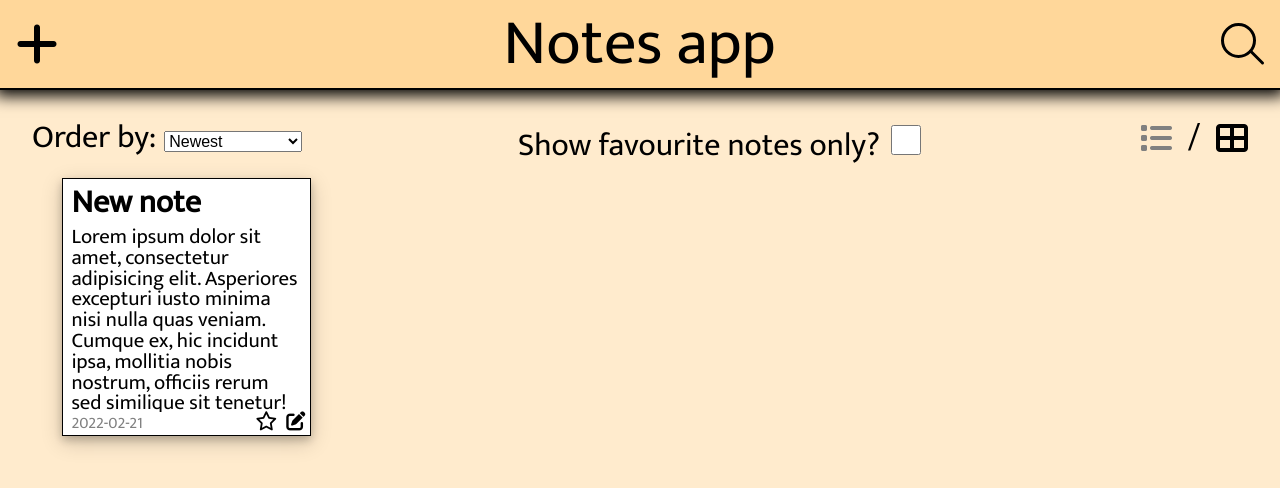
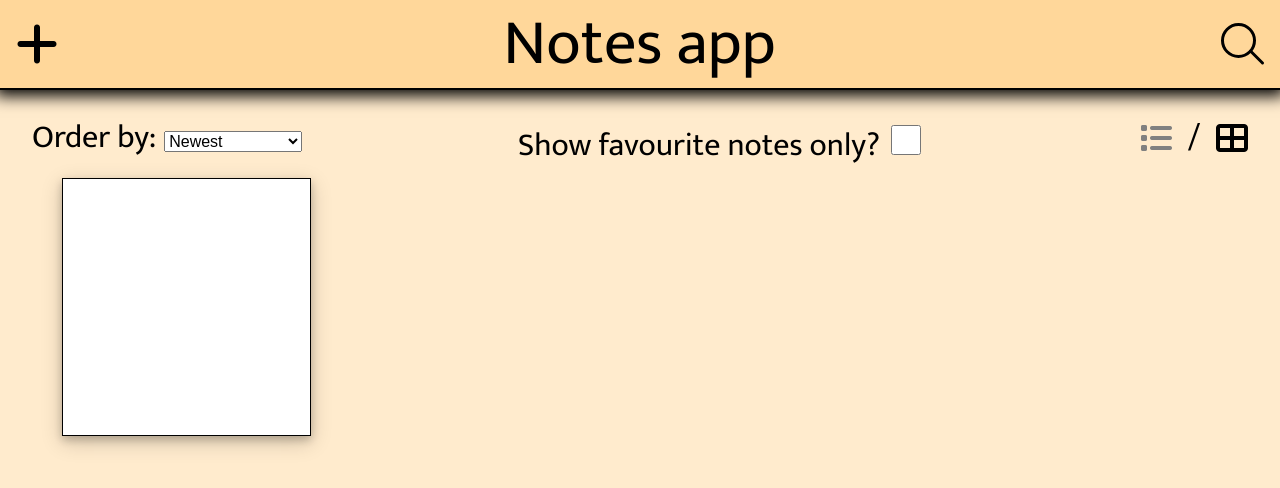
Before and after one commit to Jasper2213/note-app, a website: page public/index.html in a window 1280 px wide. Drawn offline with Linux system fonts and the light colour scheme; no server answers.

Commit message:
Removed temp data from html

```diff
--- a/public/index.html
+++ b/public/index.html
@@ -70,14 +70,6 @@
 
         <div id="cards" class="cardView">
             <div class="card">
-                <h2>New note</h2>
-                <p>Lorem ipsum dolor sit amet, consectetur adipisicing elit. Asperiores excepturi iusto minima nisi nulla quas veniam. Cumque ex, hic incidunt ipsa, mollitia nobis nostrum, officiis rerum sed similique sit tenetur! Lorem ipsum dolor sit amet, consectetur adipisicing elit. Adipisci assumenda, culpa ea eligendi eos fugiat hic iste iure maxime minima modi molestiae nisi omnis perspiciatis porro quae quasi tempora voluptatibus.</p>
-                <p class="date">2022-02-21</p>
-
-                <div id="icons">
-                    <em id="favourite" class="fa-regular fa-star"></em>
-                    <em id="edit" class="fa-solid fa-pen-to-square"></em>
-                </div>
             </div>
         </div>
     </main>
```
